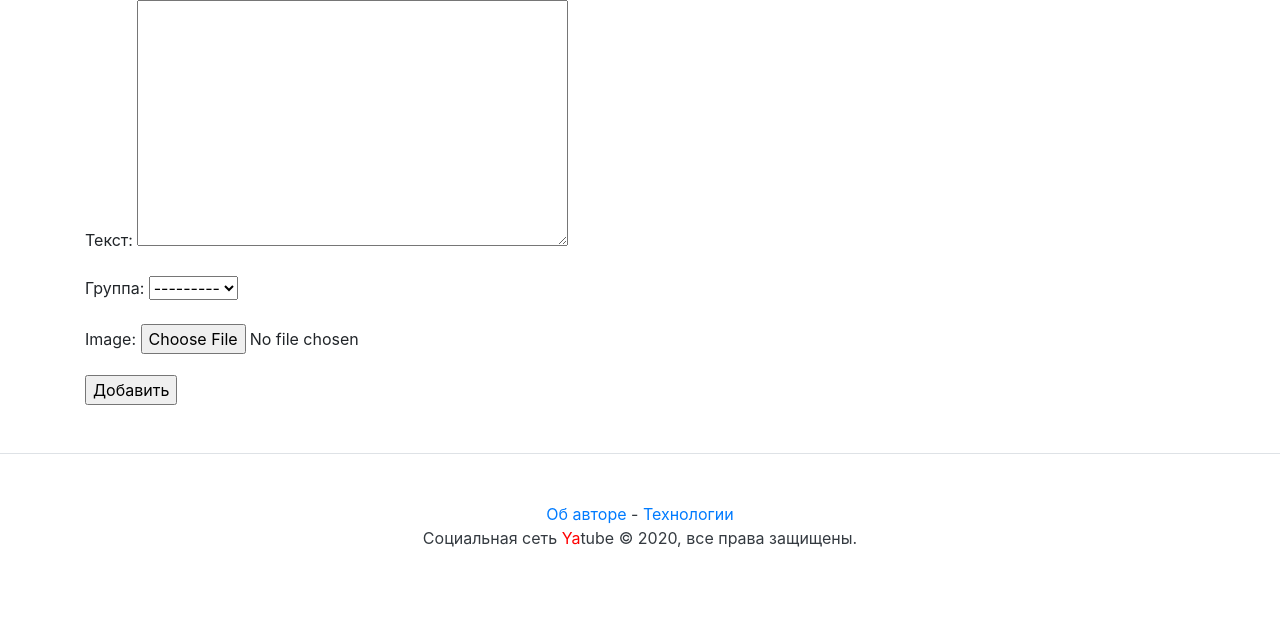
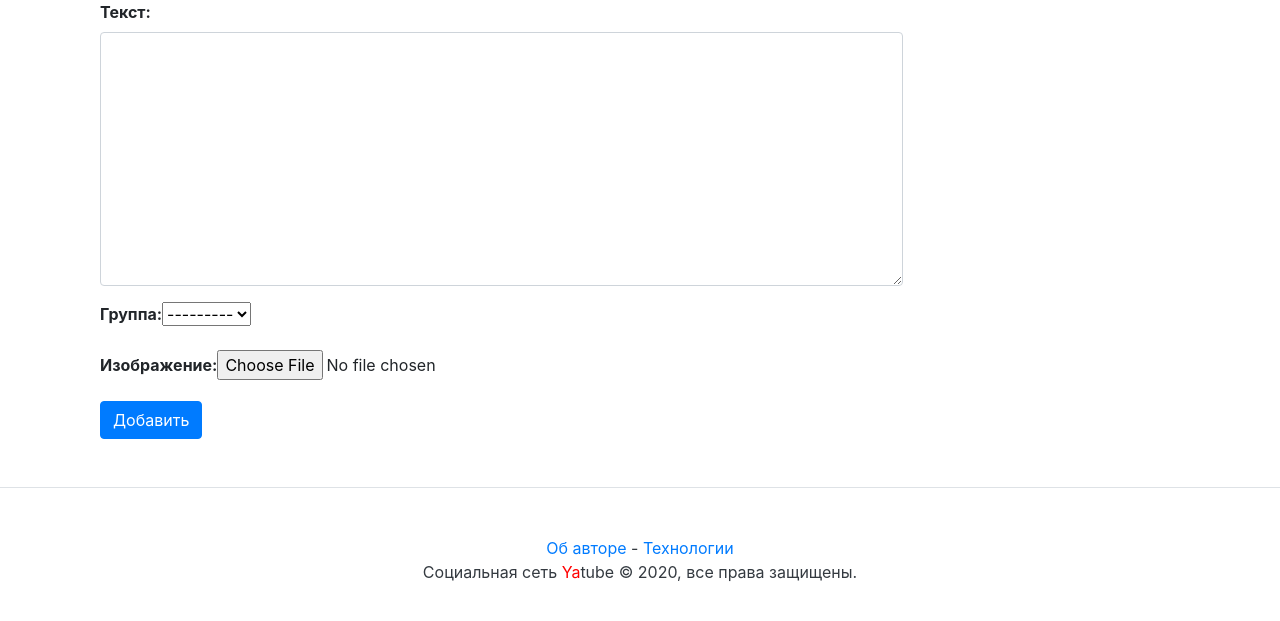
Before and after one commit to TayzleST/yatube, a Django app: page /new/ in a window 1280 px wide. Shown: the part 56-677 px from the top of the page. Run offline with Django 3.2, Linux system fonts and the light colour scheme; the visitor is signed in with stand-in values (Sample User, id 1); data that the repository does not hold is empty; some libraries are stand-ins or nearby versions.

Commit message:
improved design of create/edit post page

```diff
--- a/posts/models.py
+++ b/posts/models.py
@@ -25,7 +25,7 @@ class Post(models.Model):
     pub_date = models.DateTimeField("date published", auto_now_add=True, db_index=True)
     author = models.ForeignKey(User, on_delete=models.CASCADE, related_name="post_author")
     group = models.ForeignKey(Group, on_delete=models.CASCADE, blank=True, null=True, verbose_name='группа')
-    image = models.ImageField(upload_to='posts/', blank=True,)
+    image = models.ImageField(upload_to='posts/', blank=True, verbose_name='изображение')
 
     def __str__(self):
         return self.text
--- a/posts/templates/new_post.html
+++ b/posts/templates/new_post.html
@@ -1,4 +1,6 @@
 {% extends "base.html" %}
+
+{% load user_filters %}
 
 {% block title %}
 {% if post.id%}Редактировать запись{% else %}Добавить запись{% endif%}
@@ -7,7 +9,33 @@
 {% block content %}
     <form method="POST" enctype="multipart/form-data">
     {% csrf_token %}
-    {{ form.as_p }}
-    <input type="submit" value="{% if post.id%}Сохранить{% else %}Добавить{% endif%}">
+
+        <!--Вывод полей формы, пришлось вывести каждое отдельно, в отличии от примера
+        в теории, так как окно с текстом хотел большое сделать-->
+        <div class="form-group">
+            <div class="col-md-9 font-weight-bold">
+                {{ form.text.label_tag }}{{ form.text|addclass:"form-control" }}
+            </div>
+        </div>
+
+        <div class="form-group">
+            <div class="col-md-9 font-weight-bold">
+                {{ form.group.label_tag }}{{ form.group }}
+            </div>
+        </div>
+
+        <div class="form-group">
+            <div class="col-md-9 font-weight-bold">
+                {{ form.image.label_tag }}{{ form.image }}
+            </div>
+        </div>
+
+        <!--Кнопка добавить/сохранить-->
+        <div class="col-md-9">
+            <button type="submit" class="btn btn-primary">
+                {% if post.id%}Сохранить{% else %}Добавить{% endif%}
+            </button>
+        </div>
+
 </form>
 {% endblock %}
```
